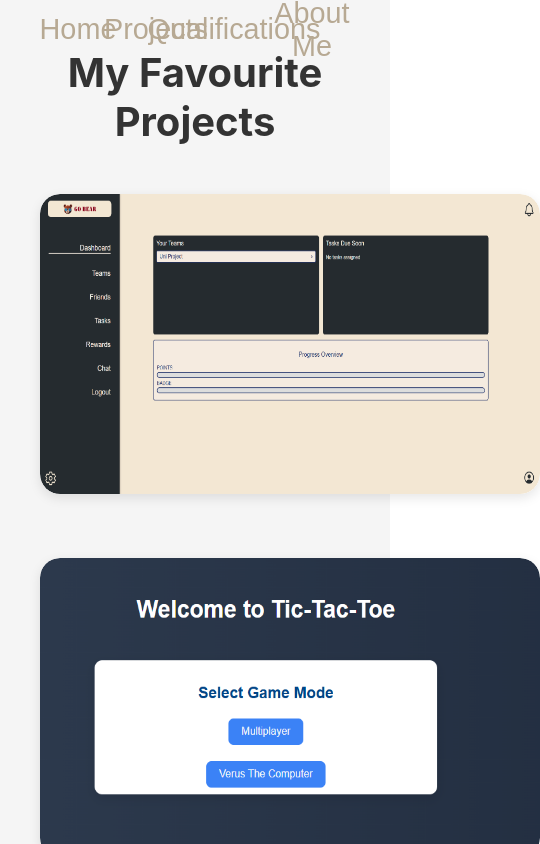
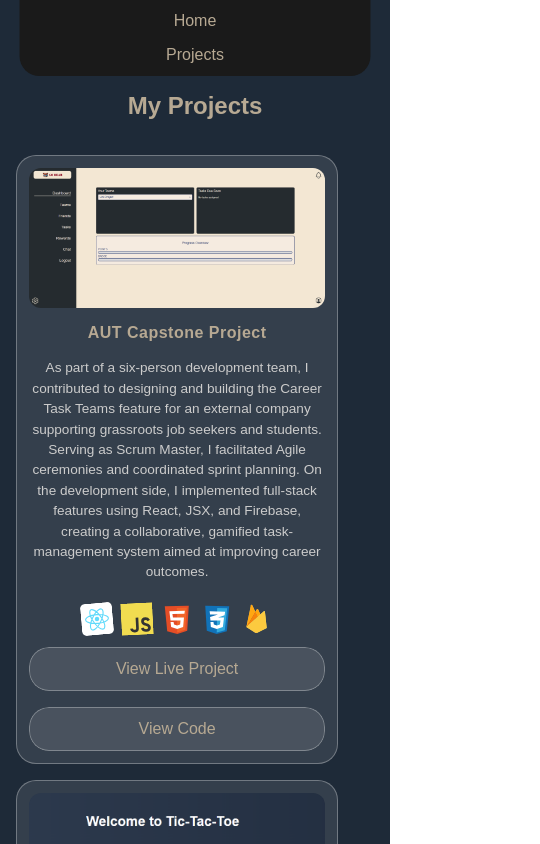
Before and after one commit to MarcosFig-dev/my-portfolio, a Next.js app: page /projects in a window 390 px wide. Shown: the top 844 px of the page, 540 px wide, since content can reach past the window. Built offline with nearby package versions, Linux system fonts and the light colour scheme.

Commit message:
More Updates
Restyled projects page and made website more responsive

```diff
--- a/src/app/LandingPage.module.css
+++ b/src/app/LandingPage.module.css
@@ -68,3 +68,74 @@
   justify-content: center;
   margin: 2rem;
 }
+
+/* Responsive Styling */
+
+/* Tablet */
+@media (max-width: 1024px) {
+  .title {
+    font-size: 2.2rem;
+  }
+
+  .eduCards,
+  .projectCards {
+    flex-wrap: wrap;
+    gap: 1.5rem;
+  }
+
+  .aboutSection {
+    width: 90%;
+    margin: 1.5rem auto;
+    padding: 1rem;
+  }
+}
+
+/* Phones */
+@media (max-width: 768px) {
+  .landingPage {
+    margin-top: 30px;
+  }
+
+  .title {
+    font-size: 1.8rem;
+    line-height: 1.3;
+  }
+
+  .subText {
+    font-size: 0.95rem;
+  }
+
+  .eduCards,
+  .projectCards {
+    flex-direction: column;
+    align-items: center;
+    gap: 1rem;
+  }
+
+  .aboutSection {
+    width: 95%;
+    margin: 1rem auto;
+    padding: 1rem;
+  }
+}
+
+/* Very small phones */
+@media (max-width: 480px) {
+  .title {
+    font-size: 1.5rem;
+  }
+
+  .subText {
+    font-size: 0.9rem;
+    line-height: 1.4;
+  }
+
+  .eduCards,
+  .projectCards {
+    gap: 0.75rem;
+  }
+
+  .aboutSection {
+    padding: 0.75rem;
+  }
+}
--- a/src/app/projects/Projects.module.css
+++ b/src/app/projects/Projects.module.css
@@ -1,20 +1,78 @@
+.pageBackground {
+  position: fixed;
+  top: 0;
+  left: 0;
+  width: 100%;
+  height: 100%;
+  background-color: var(--color-bg-dark);
+  z-index: -1;
+}
+
 .container {
-  margin: 0 auto;
-  padding: 3rem 1.5rem;
-  background-color: var(--color-bg-main);
+  position: relative;
+  color: #b7a993;
+  font-family: Copperplate, "Copperplate Gothic Light", fantasy;
+  padding-top: 7vh;
+  text-align: center;
+  padding-left: 1rem;
+  padding-right: 1rem;
+  box-sizing: border-box;
 }
 
 .title {
-  color: var(--color-text-primary);
-  font-size: 2.5rem;
-  text-align: center;
+  font-size: 3rem;
+  font-weight: 700;
+  line-height: 1.4;
   margin-bottom: 2rem;
-  font-family: "Inter", "Helvetica", "Arial", sans-serif;
-  position: relative;
 }
 
 .projectsGrid {
   display: grid;
   grid-template-columns: repeat(auto-fit, minmax(350px, 1fr));
   gap: 2rem;
+  justify-items: center;
 }
+
+.projectCardWrapper {
+  width: 100%;
+  max-width: 500px;
+}
+
+/* Responsive Styling */
+
+/* Tablet */
+@media (max-width: 1024px) {
+  .title {
+    font-size: 2.5rem;
+  }
+}
+
+/* Mobile */
+@media (max-width: 768px) {
+  .title {
+    font-size: 2rem;
+  }
+
+  .container {
+    margin-top: 30px;
+  }
+
+  .projectsGrid {
+    gap: 1.5rem;
+  }
+
+  .projectCardWrapper {
+    max-width: 100%;
+  }
+}
+
+/* Small phones */
+@media (max-width: 480px) {
+  .title {
+    font-size: 1.5rem;
+  }
+
+  .projectsGrid {
+    gap: 1rem;
+  }
+}
--- a/src/app/projects/page.js
+++ b/src/app/projects/page.js
@@ -1,76 +1,43 @@
 import NavBar from "@/components/Navbar";
 import Styles from "./Projects.module.css";
-import ProjectCard from "@/components/projectComps/ProjectCard";
+import ProjCards from "@/components/ProjectCards/ProjectCard";
 import GoBearImg from "@/assets/GoBearProject.png";
 import TTTImg from "@/assets/TicTacToe.png";
+import jsIcon from "@/assets/jsIcon.svg";
+import reactIcon from "@/assets/reactIcon.svg";
+import htmlIcon from "@/assets/htmlIcon.svg";
+import cssIcon from "@/assets/cssIcon.svg";
+import firebaseIcon from "@/assets/firebaseIcon.svg";
 
 function Projects() {
   return (
     <>
+      <div className={Styles.pageBackground}></div>
       <NavBar />
       <div className={Styles.container}>
-        <h1 className={Styles.title}>My Favourite Projects</h1>
+        <h1 className={Styles.title}>My Projects</h1>
 
         <div className={Styles.projectsGrid}>
           <div className={Styles.projectCardWrapper}>
-            <ProjectCard
+            <ProjCards
               imgSrc={GoBearImg}
+              imgAlt="Aut RnD project screenshot"
               title="AUT Capstone Project"
-              desc={
-                <>
-                  <p>
-                    As part of a six-person development team, I amm helping
-                    design and build the Career Task Team feature for an
-                    external company, supporting grassroots job seekers and
-                    students. Serving as Scrum Master, I facilitate Agile
-                    ceremonies, coordinate sprint planning, and ensure smooth
-                    collaboration.
-                  </p>
-                  <p>
-                    On the development side, I contribute to the full-stack
-                    build using React, JSX, and Firebase, implementing features
-                    and managing data to create a collaborative, gamified
-                    task-management system aimed at improving career outcomes.
-                  </p>
-                  <p>
-                    <em>
-                      As of 23/09/2025, the project is ongoing and expected to
-                      finish in early November.
-                    </em>
-                  </p>
-                </>
-              }
-              alt="Testing"
-              linkHref="https://github.com/sophiaullrich/FutureForgeProject"
+              desc="As part of a six-person development team, I contributed to designing and building the Career Task Teams feature for an external company supporting grassroots job seekers and students. Serving as Scrum Master, I facilitated Agile ceremonies and coordinated sprint planning. On the development side, I implemented full-stack features using React, JSX, and Firebase, creating a collaborative, gamified task-management system aimed at improving career outcomes."
+              techImg={[reactIcon, jsIcon, htmlIcon, cssIcon, firebaseIcon]}
               projectLink="https://future-forge-project.vercel.app/"
+              codeLink="https://github.com/sophiaullrich/FutureForgeProject"
             />
           </div>
           <div className={Styles.projectCardWrapper}>
-            <ProjectCard
+            <ProjCards
               imgSrc={TTTImg}
+              imgAlt="Tic-Tac-Toe Project Image"
               title="Tic-Tac-Toe"
-              desc={
-                <>
-                  <p>Current Version: 1.0</p>
-                  <p>
-                    A basic Tic-Tac-Toe game, currently a work in progress.
-                    Players can take turns on a simple 3x3 grid.
-                  </p>
-                  <p>Planned Updates:</p>
-                  <p>1.1. Fix winner detection and draw functionality.</p>
-                  <p>
-                    1.2. Improve styling for a more game-like feel and better
-                    user navigation.
-                  </p>
-                  <p>
-                    2. Implement a MiniMax algorithm to enable playing against
-                    the computer.
-                  </p>
-                </>
-              }
-              alt="Tic-Tac-Toe Project Image"
-              linkHref="https://github.com/MarcosFig-dev/Tic-Tac-Toe"
+              desc="A basic Tic-Tac-Toe game, currently a work in progress. Players can take turns on a simple 3x3 grid."
+              techImg={[reactIcon, jsIcon, htmlIcon, cssIcon]}
               projectLink="https://marcosfig-dev.github.io/Tic-Tac-Toe/"
+              codeLink="https://github.com/MarcosFig-dev/Tic-Tac-Toe"
             />
           </div>
           {/* Add more ProjectCards here as needed */}
--- a/src/components/Navbar.js
+++ b/src/components/Navbar.js
@@ -7,8 +7,8 @@ function NavBar() {
   const navItems = [
     { name: "Home", href: "/" },
     { name: "Projects", href: "/Projects" },
-    { name: "Qualifications", href: "/Qualifications" },
-    { name: "About Me", href: "/about" },
+    // { name: "Qualifications", href: "/Qualifications" },
+    // { name: "About Me", href: "/about" },
   ];
   return (
     <div className={styles.nav}>
--- a/src/components/Navbar.module.css
+++ b/src/components/Navbar.module.css
@@ -8,19 +8,22 @@
   display: flex;
   justify-content: center;
   align-items: center;
-  background: transparent;
   border-bottom-left-radius: 20px;
   border-bottom-right-radius: 20px;
   z-index: 1000;
+  background-color: #1a1a1a;
+  box-sizing: border-box;
 }
 .navList {
   display: flex;
   width: 100%;
   height: 100%;
   justify-content: space-around;
-  align-items: stretch;
+  align-items: center;
+  flex-wrap: wrap;
 }
 .navList > div {
+  flex: 1 1 auto;
   width: 25%;
   height: 100%;
   display: flex;
@@ -28,6 +31,7 @@
   align-items: center;
   transition: all 0.3s ease;
   position: relative;
+  min-width: 100px;
 }
 .navItem {
   color: #b7a993;
@@ -35,6 +39,8 @@
   font-family: Copperplate, "Copperplate Gothic Light", fantasy;
   text-align: center;
   font-size: 1.8rem;
+  padding: 0.25rem 0.5rem;
+  transition: all 0.3s ease;
 }
 .active {
   background: rgba(255, 255, 255, 0.1);
@@ -54,3 +60,42 @@
   border-bottom-right-radius: 20px;
   transition: all 0.3s ease;
 }
+
+/* Responsive Styling */
+
+/* Tablet */
+@media (max-width: 1024px) {
+  .navItem {
+    font-size: 1.3rem;
+  }
+}
+
+/* Mobile */
+@media (max-width: 768px) {
+  .nav {
+    width: 90%;
+    height: auto;
+    padding: 0.5rem 1rem;
+    flex-direction: column;
+  }
+
+  .navList {
+    flex-direction: column;
+    gap: 0.5rem;
+  }
+
+  .navList > div {
+    width: 100%;
+  }
+
+  .navItem {
+    font-size: 1.2rem;
+  }
+}
+
+/* Small phones */
+@media (max-width: 480px) {
+  .navItem {
+    font-size: 1rem;
+  }
+}
--- a/src/components/ProjectCards/ProjectCard.module.css
+++ b/src/components/ProjectCards/ProjectCard.module.css
@@ -2,6 +2,7 @@
   position: relative;
   height: auto;
   width: 500px;
+  max-width: 100%;
   background: rgba(255, 255, 255, 0.1);
   display: flex;
   flex-direction: column;
@@ -11,6 +12,7 @@
   transition: all 0.5s ease;
   gap: 1.5rem;
   padding: 1.5rem;
+  box-sizing: border-box;
 }
 
 .card:hover {
@@ -45,6 +47,7 @@
   flex-wrap: wrap;
   gap: 0.75rem;
   margin-top: auto;
+  justify-content: center;
 }
 
 .techIcons img {
@@ -67,17 +70,17 @@
   flex-wrap: wrap;
 }
 
-/* Each “button” wrapper */
+/* Each button wrapper */
 .button {
   position: relative;
   border-radius: 20px;
-  overflow: hidden; /* keeps the shine effect inside */
+  overflow: hidden;
   flex: 1 1 auto;
 }
 
-/* The actual clickable link */
+/* The clickable link */
 .link {
-  position: relative; /* needed for ::before */
+  position: relative;
   display: block;
   padding: 0.75rem 1.5rem;
   color: #b7a993;
@@ -86,8 +89,6 @@
   background: rgba(255, 255, 255, 0.1);
   border: 1px solid rgba(255, 255, 255, 0.3);
   border-radius: 20px;
-  backdrop-filter: blur(12px);
-  -webkit-backdrop-filter: blur(12px);
   box-shadow: 0 8px 32px rgba(0, 0, 0, 0.15);
   transition: transform 0.3s ease, box-shadow 0.3s ease;
 }
@@ -112,7 +113,6 @@
   pointer-events: none;
 }
 
-/* Hover glow + shine */
 .link:hover {
   transform: scale(1.05);
   box-shadow: 0 0 20px rgba(183, 169, 147, 0.6);
@@ -122,3 +122,68 @@
   opacity: 1;
   transform: rotate(-45deg) translateY(100%);
 }
+
+/* Responsive Styling */
+
+/* Tablet */
+@media (max-width: 1024px) {
+  .card {
+    width: 400px;
+    padding: 1.25rem;
+  }
+
+  .header {
+    font-size: 1.25rem;
+  }
+
+  .desc {
+    font-size: 0.95rem;
+  }
+}
+
+/* Mobile */
+@media (max-width: 768px) {
+  .card {
+    width: 90%;
+    padding: 1rem;
+    gap: 1rem;
+  }
+
+  .header {
+    font-size: 1.1rem;
+  }
+
+  .desc {
+    font-size: 0.9rem;
+  }
+
+  .techIcons {
+    justify-content: center;
+    gap: 0.5rem;
+  }
+
+  .btnDiv {
+    flex-direction: column;
+    gap: 1rem;
+  }
+
+  .button {
+    width: 100%;
+  }
+}
+
+/* Small phones */
+@media (max-width: 480px) {
+  .card {
+    padding: 0.75rem;
+    gap: 0.75rem;
+  }
+
+  .header {
+    font-size: 1rem;
+  }
+
+  .desc {
+    font-size: 0.85rem;
+  }
+}
--- a/src/components/landingComps/EduCard/EduCard.module.css
+++ b/src/components/landingComps/EduCard/EduCard.module.css
@@ -2,12 +2,14 @@
   display: flex;
   flex-direction: column;
   border-radius: 20px;
+  align-items: center; /* center cards in container */
 }
 
 .card {
   position: relative;
   height: 170px;
-  width: 350px;
+  width: 350px; /* default for desktop */
+  max-width: 100%; /* ensures card never overflows container */
   background: rgba(255, 255, 255, 0.1);
   display: flex;
   flex-direction: column;
@@ -17,6 +19,7 @@
   transition: all 0.5s ease;
   gap: 1.5rem;
   padding: 1.5rem;
+  box-sizing: border-box; /* ensures padding doesn't break layout */
 }
 
 .card::before {
@@ -66,8 +69,56 @@
   margin: 0;
 }
 
+/* Responsive Styling */
+
+/* Tablet */
+@media (max-width: 1024px) {
+  .card {
+    width: 300px;
+    padding: 1.25rem;
+  }
+
+  .title {
+    font-size: 1rem;
+  }
+
+  .date,
+  .location {
+    font-size: 0.9rem;
+  }
+}
+
+/* Mobile */
 @media (max-width: 768px) {
   .card {
-    max-width: 100%;
+    width: 90%;
+    padding: 1rem;
+    height: auto;
+  }
+
+  .title {
+    font-size: 0.95rem;
+  }
+
+  .date,
+  .location {
+    font-size: 0.85rem;
   }
 }
+
+/* Very small phones */
+@media (max-width: 480px) {
+  .card {
+    padding: 0.75rem;
+    gap: 1rem;
+  }
+
+  .title {
+    font-size: 0.9rem;
+  }
+
+  .date,
+  .location {
+    font-size: 0.8rem;
+  }
+}
--- a/src/components/projectComps/ProjectCard.js
+++ /dev/null
@@ -1,41 +0,0 @@
-"use client";
-import Image from "next/image";
-import Link from "next/link";
-import { useState } from "react";
-import Styles from "./ProjectCard.module.css";
-
-function FeatProjCard({ imgSrc, imgAlt, title, desc, projectLink, linkHref }) {
-  const [showProject, setShowProject] = useState(false);
-
-  const handlePopUp = () => {
-    setShowProject(!showProject);
-  };
-
-  return (
-    <div className={Styles.card}>
-      <Image src={imgSrc} alt={imgAlt} className={Styles.image} />
-      <h3 className={Styles.title}>{title}</h3>
-      <div className={Styles.overlay} onClick={handlePopUp}>
-        <div className={Styles.desc}>{desc}</div>
-      </div>
-      <button className={Styles.button}>
-        {showProject ? "Hide Preview" : "Preview Project"}
-      </button>
-
-      {showProject && (
-        <div className={Styles.projectContainer}>
-          <iframe
-            src={projectLink}
-            title={title}
-            className={Styles.projectIframe}
-          ></iframe>
-        </div>
-      )}
-      <Link href={linkHref} target="_blank">
-        <button className={Styles.button}>View On GitHub</button>
-      </Link>
-    </div>
-  );
-}
-
-export default FeatProjCard;
--- a/src/components/projectComps/ProjectCard.module.css
+++ /dev/null
@@ -1,52 +0,0 @@
-.card {
-  position: relative;
-  width: 500px;
-  height: 300px;
-  margin: 1rem;
-  border-radius: 20px;
-  overflow: hidden;
-  cursor: pointer;
-  box-shadow: 0 4px 12px rgba(0, 0, 0, 0.1);
-  transition: transform 0.3s ease;
-}
-
-.card:hover {
-  transform: scale(1.05);
-}
-
-.image {
-  display: block;
-  width: 100%;
-  height: 100%;
-  border-radius: inherit;
-}
-
-.overlay {
-  position: absolute;
-  top: 0;
-  left: 0;
-  width: 100%;
-  height: 0;
-  background-color: rgba(30, 42, 56, 0.85);
-  display: flex;
-  justify-content: center;
-  align-items: center;
-  border-radius: inherit;
-  transition: height 0.5s ease;
-  overflow: hidden;
-}
-
-/* Show overlay on hover */
-.card:hover .overlay {
-  height: 100%;
-}
-
-.desc {
-  text-align: center;
-  font-size: 1.2rem;
-  font-family: "Inter", "Helvetica", "Arial", sans-serif;
-  color: #ffffff;
-  padding: 0 1rem;
-  line-height: 1.3;
-  white-space: normal;
-}
```
Also changed, not shown: src/app/page.js (+8 -7 lines).
